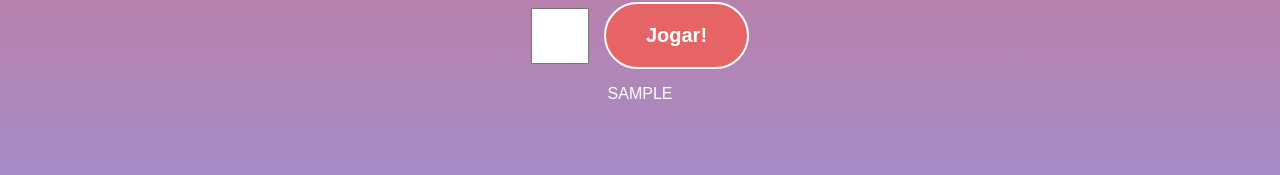
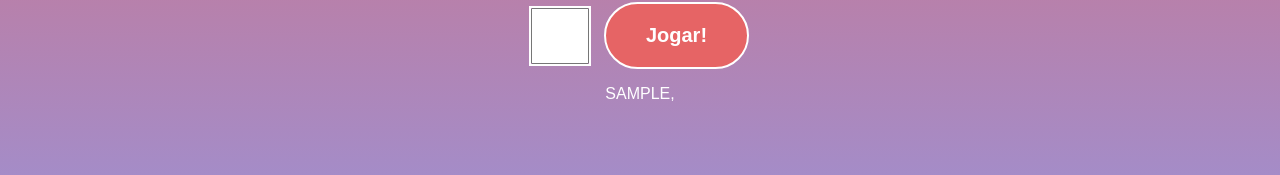
Before and after one commit to EuLorenzo/SecretWord_react, a React (Vite) app: page /game in a window 1280 px wide. Both pictures are taken after typing "Sample" into the empty fields and a click on the button "Jogar!". Shown: the part 440-615 px from the top of the page. Built offline with nearby package versions, Linux system fonts and the light colour scheme.

Commit message:
Last adjusts

```diff
--- a/src/Pages/Game/Game.tsx
+++ b/src/Pages/Game/Game.tsx
@@ -1,4 +1,4 @@
-import { useEffect, useState } from "react";
+import { useEffect, useRef, useState } from "react";
 import Words from "../../Words";
 import WordBox from "../../components/WordBox/WordBox";
 import styles from "./Game.module.css";
@@ -8,6 +8,7 @@ const Game = () => {
   const [splitedWord, setSplitedWord] = useState<string[]>([]);
   const [guessingWord, setGuessingWord] = useState<string[]>([]);
   const [letter, setLetter] = useState("");
+  const letterInputRef = useRef<HTMLInputElement>(null);
   const [wrongLetter, setWrongLetter] = useState<string[]>([]);
   const [pontuacao, setPontuacao] = useState(0);
 
@@ -33,6 +34,10 @@ const Game = () => {
         newWrongLetter.push(letter);
         return newWrongLetter;
       });
+      if (letterInputRef.current) {
+        letterInputRef.current.focus();
+      }
+
       setLetter("");
     } else {
       setGuessingWord((prev) => {
@@ -54,13 +59,12 @@ const Game = () => {
         return newGuessingWord;
       });
 
+      if (letterInputRef.current) {
+        letterInputRef.current.focus();
+      }
       setLetter("");
     }
   };
-
-  useEffect(() => {
-    setWords();
-  }, []);
 
   const setWords = () => {
     const guessWord: string[] = [];
@@ -72,12 +76,13 @@ const Game = () => {
       guessWord.push("");
     });
 
-    console.log("Splited word: " + splitedWord);
-    console.log("Guessing word: " + guessWord);
-
     setSplitedWord(splitedWord);
     setGuessingWord(guessWord);
   };
+
+  useEffect(() => {
+    setWords();
+  }, []);
 
   return (
     <div className={styles.main}>
@@ -99,13 +104,19 @@ const Game = () => {
             maxLength={1}
             value={letter}
             onChange={(e) => setLetter(e.target.value.toUpperCase())}
+            ref={letterInputRef}
+            required
           />
         </label>
 
         <button className={styles.button} type="submit" children={"Jogar!"} />
       </form>
 
-      <p>{wrongLetter}</p>
+      <p>
+        {wrongLetter.map((l) => (
+          <span>{l}, </span>
+        ))}
+      </p>
     </div>
   );
 };
```
